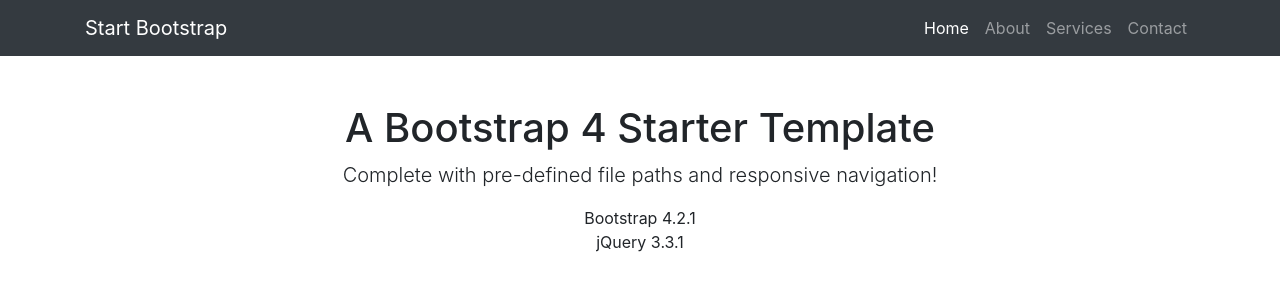
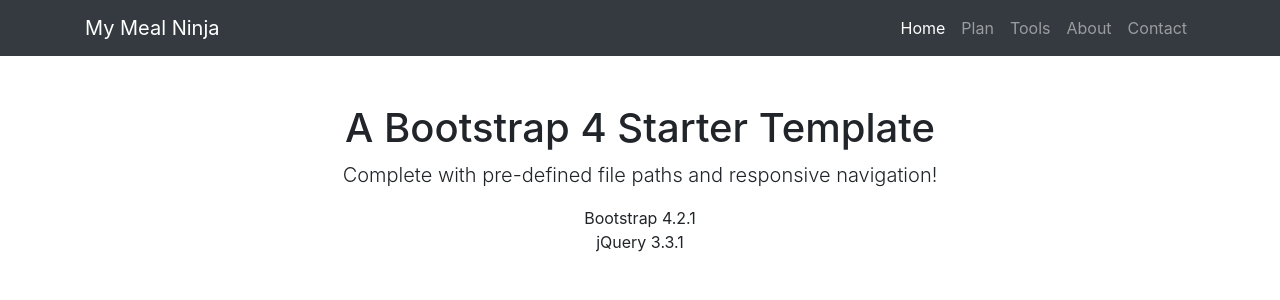
Before and after one commit to steven-wojtan/mymeal.ninja, a PHP site: page /contact in a window 1280 px wide. Shown: the top 300 px of the page. Run offline with PHP 8.4, Linux system fonts and the light colour scheme; some libraries are stand-ins or nearby versions.

Commit message:
no comment

```diff
--- a/public_html/contact/index.php
+++ b/public_html/contact/index.php
@@ -14,45 +14,50 @@
 
     <meta charset="utf-8">
     <meta name="viewport" content="width=device-width, initial-scale=1, shrink-to-fit=no">
-    <meta name="description" content="">
-    <meta name="author" content="">
+    <meta name="description" content="Meal planning website">
+    <meta name="author" content="Steven Wojtan">
 
-    <title>Meal Ninja - Contact</title>
+    <title>Meal Ninja</title>
 
     <!-- Bootstrap core CSS -->
-    <link href="../vendor/bootstrap/css/bootstrap.min.css" rel="stylesheet">
+    <link href="vendor/bootstrap/css/bootstrap.min.css" rel="stylesheet">
 
 </head>
 
 <body>
 
-<!-- Navigation -->
+<!-- Navigation-->
 <nav class="navbar navbar-expand-lg navbar-dark bg-dark static-top">
     <div class="container">
-        <a class="navbar-brand" href="#">Start Bootstrap</a>
+        <a class="navbar-brand" href="#">My Meal Ninja</a>
         <button class="navbar-toggler" type="button" data-toggle="collapse" data-target="#navbarResponsive" aria-controls="navbarResponsive" aria-expanded="false" aria-label="Toggle navigation">
             <span class="navbar-toggler-icon"></span>
         </button>
         <div class="collapse navbar-collapse" id="navbarResponsive">
             <ul class="navbar-nav ml-auto">
                 <li class="nav-item active">
-                    <a class="nav-link" href="/">Home</a>
+                    <a class="nav-link" href="/">Home
+                        <span class="sr-only">(current)</span>
+                    </a>
                 </li>
                 <li class="nav-item">
-                    <a class="nav-link" href="#">About</a>
+                    <a class="nav-link" href="/plan">Plan</a>
                 </li>
                 <li class="nav-item">
-                    <a class="nav-link" href="#">Services</a>
+                    <a class="nav-link" href="/tools">Tools</a>
                 </li>
                 <li class="nav-item">
-                    <a class="nav-link" href="/contact">Contact
-                        <span class="sr-only">(current)</span>
-                    </a>
+                    <a class="nav-link" href="/about">About</a>
+                </li>
+                <li class="nav-item">
+                    <a class="nav-link" href="/contact">Contact</a>
                 </li>
             </ul>
         </div>
     </div>
 </nav>
+
+
 
 <!-- Page Content -->
 <div class="container">
```
Also changed, not shown: public_html/index.php (+11 -9 lines).
